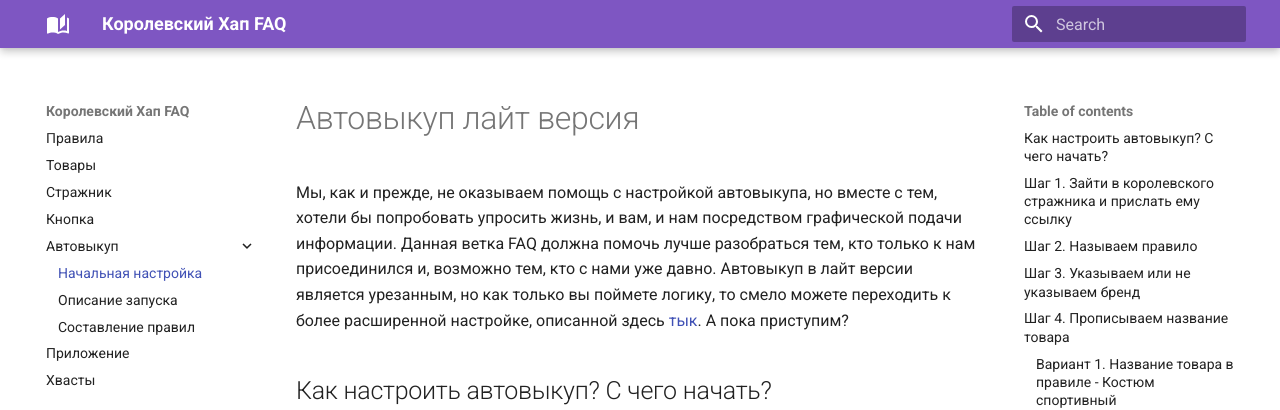
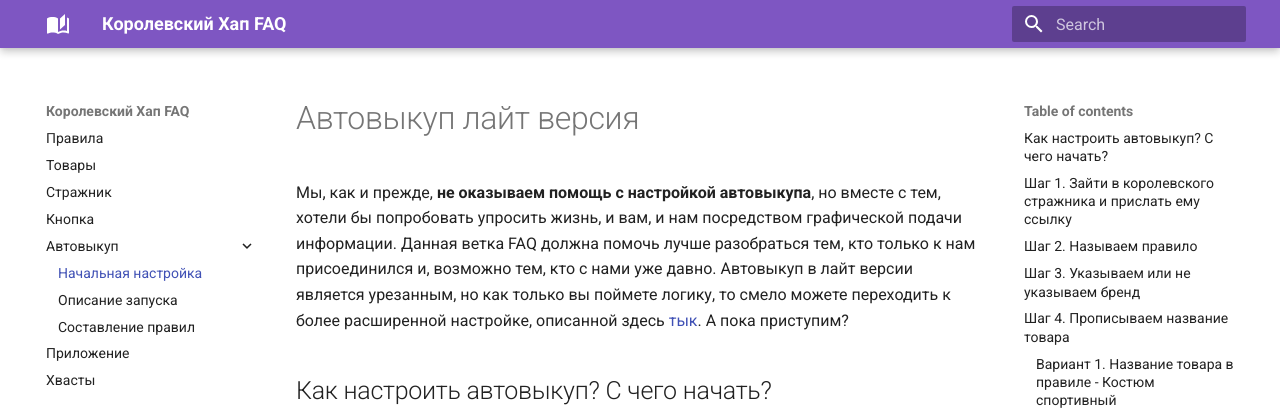
Before and after one commit to korolevskiyhap/faq, an MkDocs documentation site: the page built from docs/autobot_visual.md, in a window 1280 px wide and 900 px high. Shown: the top 410 px of the window. Built offline with MkDocs 1.6.1 and Material for MkDocs 9.7.7, drawn with Linux system fonts in a browser that asks for light colours.

```diff
--- a/docs/autobot_visual.md
+++ b/docs/autobot_visual.md
@@ -1,5 +1,5 @@
 # Автовыкуп лайт версия
-Мы, как и прежде, не оказываем помощь с настройкой автовыкупа, но вместе с тем, хотели бы попробовать упросить жизнь, и вам, и нам посредством графической подачи информации. Данная ветка FAQ должна помочь лучше разобраться тем, кто только к нам присоединился и, возможно тем, кто с нами уже давно. Автовыкуп в лайт версии является урезанным, но как только вы поймете логику, то смело можете переходить к более расширенной настройке, описанной здесь [тык](/autobot_faq/). А пока приступим?
+Мы, как и прежде, **не оказываем помощь с настройкой автовыкупа**, но вместе с тем, хотели бы попробовать упросить жизнь, и вам, и нам посредством графической подачи информации. Данная ветка FAQ должна помочь лучше разобраться тем, кто только к нам присоединился и, возможно тем, кто с нами уже давно. Автовыкуп в лайт версии является урезанным, но как только вы поймете логику, то смело можете переходить к более расширенной настройке, описанной здесь [тык](/autobot_faq/). А пока приступим?
 
 ## Как настроить автовыкуп? С чего начать?
 ## Шаг 1. Зайти в королевского стражника и прислать ему ссылку
```
